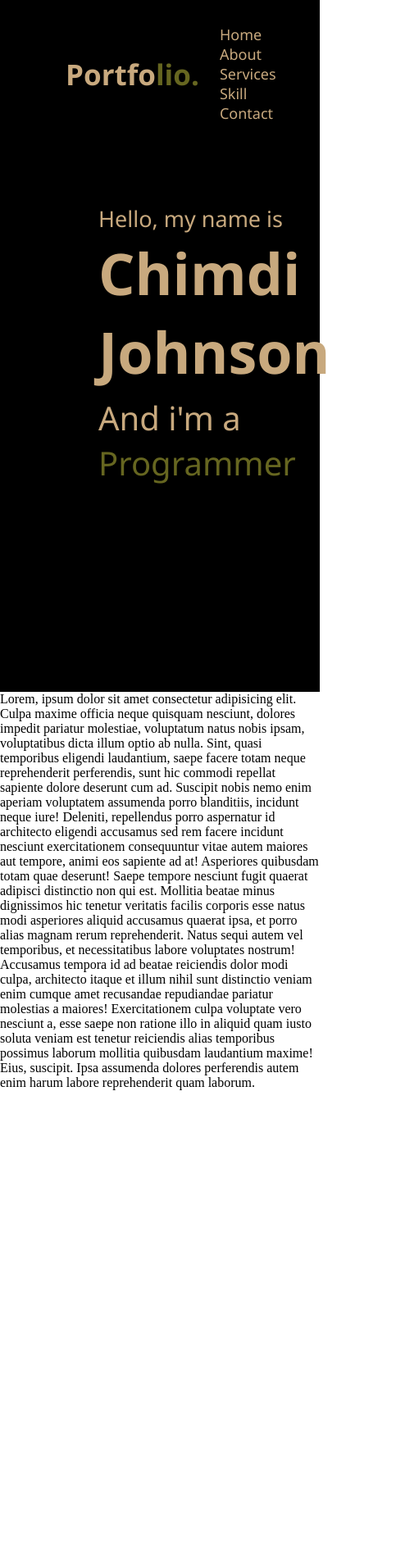
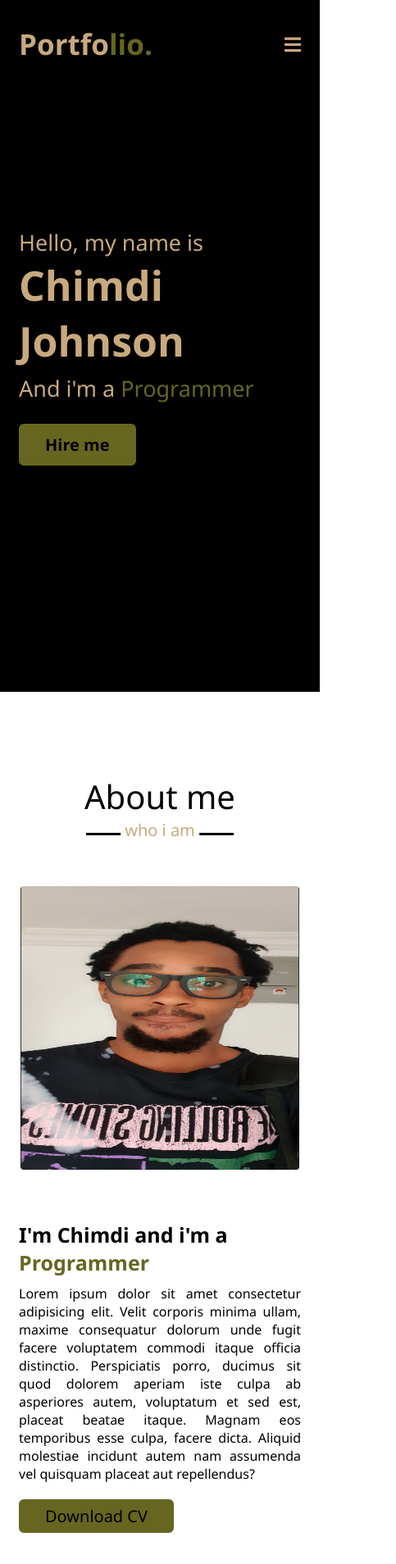
Before and after one commit to jachimyk/potfolio, a plain HTML site: page index.html in a window 390 px wide. Shown: the whole page at 82% size, 483 px wide, since content can reach past the window. Before the commit the page ends 1330 px from the top, so only its background shows below. Drawn offline with nearby package versions, Linux system fonts and the light colour scheme.

Commit message:
updated commit

```diff
--- a/index.html
+++ b/index.html
@@ -1,19 +1,25 @@
 <!DOCTYPE html>
 <html lang="en">
-
   <head>
-    <meta charset="UTF-8">
-    <meta name="viewport" content="width=device-width, initial-scale=1.0">
+    <meta charset="UTF-8" />
+    <meta name="viewport" content="width=device-width, initial-scale=1.0" />
     <title>Personal portfolio</title>
-    <link rel="stylesheet" href="style.css">
+    <link rel="stylesheet" href="style.css" />
+    <link
+      rel="stylesheet"
+      href="https://pro.fontawesome.com/releases/v5.10.0/css/all.css"
+      integrity="sha384-AYmEC3Yw5cVb3ZcuHtOA93w35dYTsvhLPVnYs9eStHfGJvOvKxVfELGroGkvsg+p"
+      crossorigin="anonymous"
+    />
     <script src="https://code.jquery.com/jquery-3.6.0.min.js"></script>
-
   </head>
 
   <body>
     <nav class="navbar">
       <div class="max-width">
-            <div class="logo"><a href="#">Portfo<span>lio.</span></a></div>
+        <div class="logo">
+          <a href="#">Portfo<span>lio.</span></a>
+        </div>
         <ul class="menu">
           <li><a href="#">Home</a></li>
           <li><a href="#">About</a></li>
@@ -21,6 +27,9 @@
           <li><a href="#">Skill</a></li>
           <li><a href="#">Contact</a></li>
         </ul>
+        <div class="menu-btn">
+          <i class="fas fa-bars"></i>
+        </div>
       </div>
     </nav>
 
@@ -31,26 +40,36 @@
           <div class="text-1">Hello, my name is</div>
           <div class="text-2">Chimdi Johnson</div>
           <div class="text-3">And i'm a <span>Programmer</span></div>
+          <a href="#">Hire me</a>
         </div>
       </div>
     </section>
 
-    <p>Lorem, ipsum dolor sit amet consectetur adipisicing elit. Culpa maxime officia neque quisquam nesciunt, dolores
-        impedit pariatur molestiae, voluptatum natus nobis ipsam, voluptatibus dicta illum optio ab nulla. Sint, quasi
-        temporibus eligendi laudantium, saepe facere totam neque reprehenderit perferendis, sunt hic commodi repellat
-        sapiente dolore deserunt cum ad. Suscipit nobis nemo enim aperiam voluptatem assumenda porro blanditiis,
-        incidunt neque iure! Deleniti, repellendus porro aspernatur id architecto eligendi accusamus sed rem facere
-        incidunt nesciunt exercitationem consequuntur vitae autem maiores aut tempore, animi eos sapiente ad at!
-        Asperiores quibusdam totam quae deserunt! Saepe tempore nesciunt fugit quaerat adipisci distinctio non qui est.
-        Mollitia beatae minus dignissimos hic tenetur veritatis facilis corporis esse natus modi asperiores aliquid
-        accusamus quaerat ipsa, et porro alias magnam rerum reprehenderit. Natus sequi autem vel temporibus, et
-        necessitatibus labore voluptates nostrum! Accusamus tempora id ad beatae reiciendis dolor modi culpa, architecto
-        itaque et illum nihil sunt distinctio veniam enim cumque amet recusandae repudiandae pariatur molestias a
-        maiores! Exercitationem culpa voluptate vero nesciunt a, esse saepe non ratione illo in aliquid quam iusto
-        soluta veniam est tenetur reiciendis alias temporibus possimus laborum mollitia quibusdam laudantium maxime!
-        Eius, suscipit. Ipsa assumenda dolores perferendis autem enim harum labore reprehenderit quam laborum.</p>
+    <!-- about section start -->
+    <section class="about" id="about">
+      <div class="max-width">
+        <h2 class="title">About me</h2>
+        <div class="about-content">
+          <div class="column left">
+            <img src="asset/img/img_5.jpg" alt="" />
+          </div>
+          <div class="column right">
+            <div class="text">I'm Chimdi and i'm a <span>Programmer</span></div>
+            <p>
+              Lorem ipsum dolor sit amet consectetur adipisicing elit. Velit
+              corporis minima ullam, maxime consequatur dolorum unde fugit
+              facere voluptatem commodi itaque officia distinctio. Perspiciatis
+              porro, ducimus sit quod dolorem aperiam iste culpa ab asperiores
+              autem, voluptatum et sed est, placeat beatae itaque. Magnam eos
+              temporibus esse culpa, facere dicta. Aliquid molestiae incidunt
+              autem nam assumenda vel quisquam placeat aut repellendus?
+            </p>
+            <a href="#">Download CV</a>
+          </div>
+        </div>
+      </div>
+    </section>
+
     <script src="script.js"></script>
-
   </body>
-
 </html>
--- a/script.js
+++ b/script.js
@@ -5,5 +5,12 @@ $(document).ready(function (){
          }else{
             $('.navbar').removeClass('sticky');
         }
-    })
+    });
+
+    // toggle menu/navbar script
+    $('.menu-btn').click(function(){
+        $('.navbar .menu').toggleClass('active');
+        $('.menu-btn i').toggleClass('active');
+
+    });
 });
--- a/style.css
+++ b/style.css
@@ -18,13 +18,14 @@
     --secondary: #666620;
     --neutral: #000;
     --void:#fff;
+    --astra: #353434;
   }
 
 /* navbar styling */
 .navbar {
     position: fixed;
     width: 100%;
-    /* height: 102px; */
+    z-index: 999;
     padding: 30px 0;
     /* background: var(--secondary); */
     font-family: 'Segoe UI','Open Sans', 'Helvetica Neue', sans-serif;
@@ -70,6 +71,14 @@
     color: var(--void);
 }
 
+/* menu btn styling */
+.menu-btn{
+    color: var(--primary) !important;
+    font-size: 23px;
+    cursor: pointer;
+    display: none;
+}
+
 /*  home section start */
 .home{
     display: flex;
@@ -98,3 +107,211 @@
     color: var(--secondary);
     font-weight: 500;
 }
+.home .home-content a{
+    display: inline-block;
+    background: var(--secondary);
+    color: var(--neutral);
+    font-size: 25px;
+    font-weight: 600;
+    padding: 12px 36px;
+    margin-top: 20px;
+    border-radius: 6px;
+    border: 2px solid var(--secondary);
+    transition: all 0.3s ease;
+}
+.home .home-content a:hover{
+    color: var(--secondary);
+    background: none;
+    border: 2px solid var(--secondary);
+}
+
+/* about section styling */
+section{
+    padding: 100px 0;
+}
+.about{
+    font-family: 'Segoe UI', 'Open Sans', 'Helvetica Neue', sans-serif;
+}
+.about .title{
+    position: relative;
+    text-align: center;
+    font-size: 40px;
+    font-weight: 500;
+    margin-bottom: 60px;
+    padding-bottom: 20px;
+    font-family: 'Segoe UI', Ubuntu, 'Open Sans', 'Helvetica Neue', sans-serif;
+}
+.about .title::before{
+    content: "";
+    position: absolute;
+    bottom: 0px;
+    left: 50%;
+    width: 180px;
+    height: 3px;
+    background: var(--neutral);
+    transform: translateX(-50%);
+}
+.about .title::after{
+    content: "who i am";
+    position: absolute;
+    bottom: -12px;
+    left: 50%;
+    font-size: 20px;
+    color: var(--primary);
+    padding: 5px;
+    background: var(--void);
+    transform: translateX(-50%);
+}
+.about .about-content{
+    display: flex;
+    flex-wrap: wrap;
+    align-items: center;
+    justify-content: space-between;
+}
+.about .about-content .left{
+    width: 45%;
+}
+.about .about-content .left img{
+    width: 400px;
+    height: 400px;
+    object-fit: cover no-repeat;
+    border-radius: 6px;
+    border: 2px solid var(--void);
+
+}
+.about .about-content .right{
+    width: 55%;
+}
+.about .about-content .right .text{
+    font-size: 25px;
+    font-weight: 600;
+    margin-bottom: 10px;
+}
+.about .about-content .right .text span{
+    color: var(--secondary);
+}
+.about .about-content .right p{
+    text-align: justify;
+}
+.about .about-content .right a{
+    display: inline-block;
+    background: var(--secondary);
+    color: var(--neutral);
+    font-size: 20px;
+    font-weight: 500;
+    padding: 5px 30px;
+    margin-top: 20px;
+    border-radius: 6px;
+    border: 2px solid var(--secondary);
+    transition: all 0.3s ease;
+}
+.about .about-content .right a:hover{
+    color: var(--secondary);
+    background: none;
+}
+
+/* responsive media query start */
+@media (max-width: 1300px){
+    .home .max-width{
+        margin-left: 0px;
+    }
+}
+@media (max-width: 1104px){
+    .about .about-content .left img{
+        height: 350px;
+        width: 350px;
+    }
+}
+@media (max-width: 991px){
+    .home .max-width{
+        margin-left: 0px;
+    }
+}
+
+@media (max-width: 947px){
+    .max-width{
+        padding: 0 50px;
+    }
+    .menu-btn{
+        display: block;
+        z-index: 999;
+        color: var(--primary) !important;
+    }
+    .menu-btn i.active:before{
+        content: "\f00d";
+        color: var(--neutral);
+    }
+    .navbar .menu{
+        position: fixed;
+        height: 100vh;
+        width: 100%;
+        left: -100%;
+        top: 0;
+        background: var(--primary);
+        text-align: center;
+        padding-top: 80px;
+        transition: all 0.3s ease;
+    }
+    .navbar .menu.active{
+        left: 0 !important;
+
+    }
+    .navbar .menu li{
+        display: block;
+    }
+    .navbar .menu li a{
+        color: var(--neutral);
+        display: inline-block;
+        margin: 20px 0;
+        font-size: 25px;
+    }
+    .home .home-content .text-2{
+        font-size: 70px;
+    }
+    .home .home-content .text-3{
+        font-size: 35px;
+    }
+    .home .home-content a{
+        font-size: 23px;
+        padding: 10px 30px;
+    }
+    .max-width{
+        max-width: 800px;
+    }
+    .about .about-content .column{
+        width: 100%;
+    }
+    .about .about-content .left{
+        display: flex;
+        justify-content: center;
+        margin: 0 auto 60px;
+    }
+    .about .about-content .right{
+        flex: 100%;
+    }
+}
+
+@media (max-width: 690px){
+    .max-width{
+        padding: 0 23px;
+    }
+    .home .home-content .text-2{
+        font-size: 60px;
+    }
+    .home .home-content .text-3{
+        font-size: 32px;
+    }
+    .home .home-content a{
+        font-size: 20px;
+        /* padding: 9px 24px; */
+    }
+}
+
+@media (max-width: 500px){
+    .home .home-content .text-2{
+        font-size: 50px;
+    }
+    .home .home-content .text-3{
+        font-size: 27px;
+    }
+}
```
Also changed, not shown: asset/img/img_2.jpg (added), asset/img/img_3.jpg (added), asset/img/img_4.jpg (added), asset/img/img_5.jpg (added), asset/img/img_6.jpg (added), asset/img/img_7.jpg (added), asset/img/img_8.jpg (added), asset/img/img_9.jpg (added), 1 other file. Lines whose indentation alone changed are shown as unchanged.
